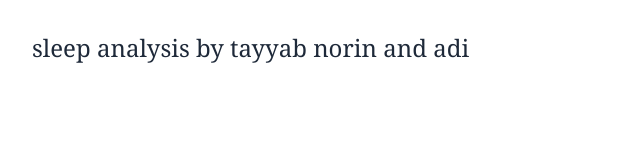
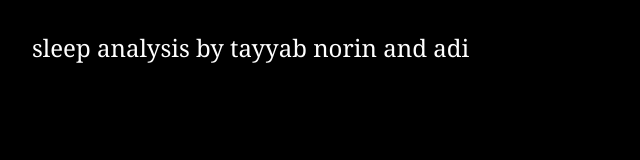
Before and after one commit to vmp-nori/Sleep-analysis-website, a website built with Vite: page index.html in a window 1280 px wide. Shown: the whole page, without its empty margins (0-640 px from the left). Built offline with nearby package versions, Linux system fonts and the light colour scheme; a web font is replaced by a local one.

Commit message:
Apply dark theme from design notes to plain website

```diff
--- a/index.html
+++ b/index.html
@@ -14,8 +14,8 @@
   <link rel="stylesheet" href="./style.css">
 </head>
 
-<body class="bg-white text-black font-body min-h-screen p-8">
-  <h1 class="text-2xl font-heading text-gray-800">
+<body class="bg-black text-white font-body min-h-screen p-8">
+  <h1 class="text-2xl font-heading text-white">
     sleep analysis by tayyab norin and adi
   </h1>
   <script type="module" src="/main.js"></script>
```
